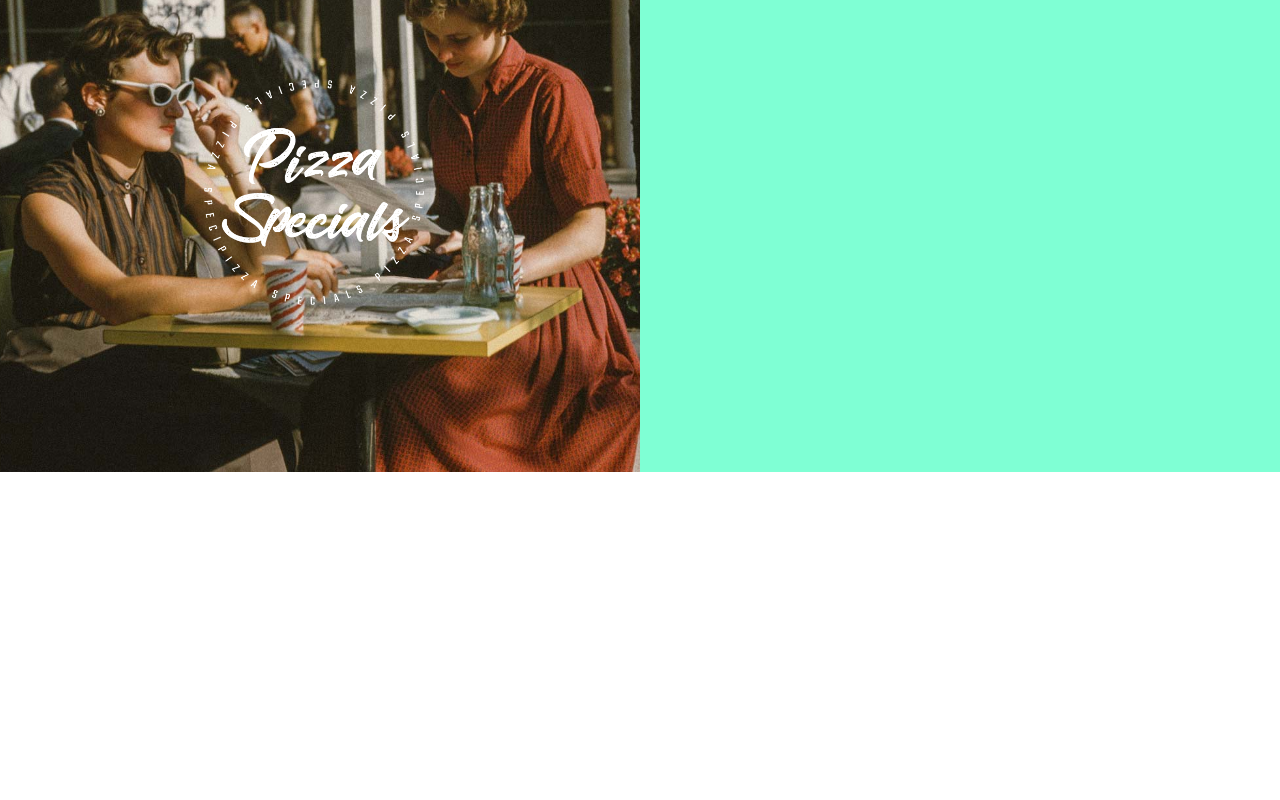
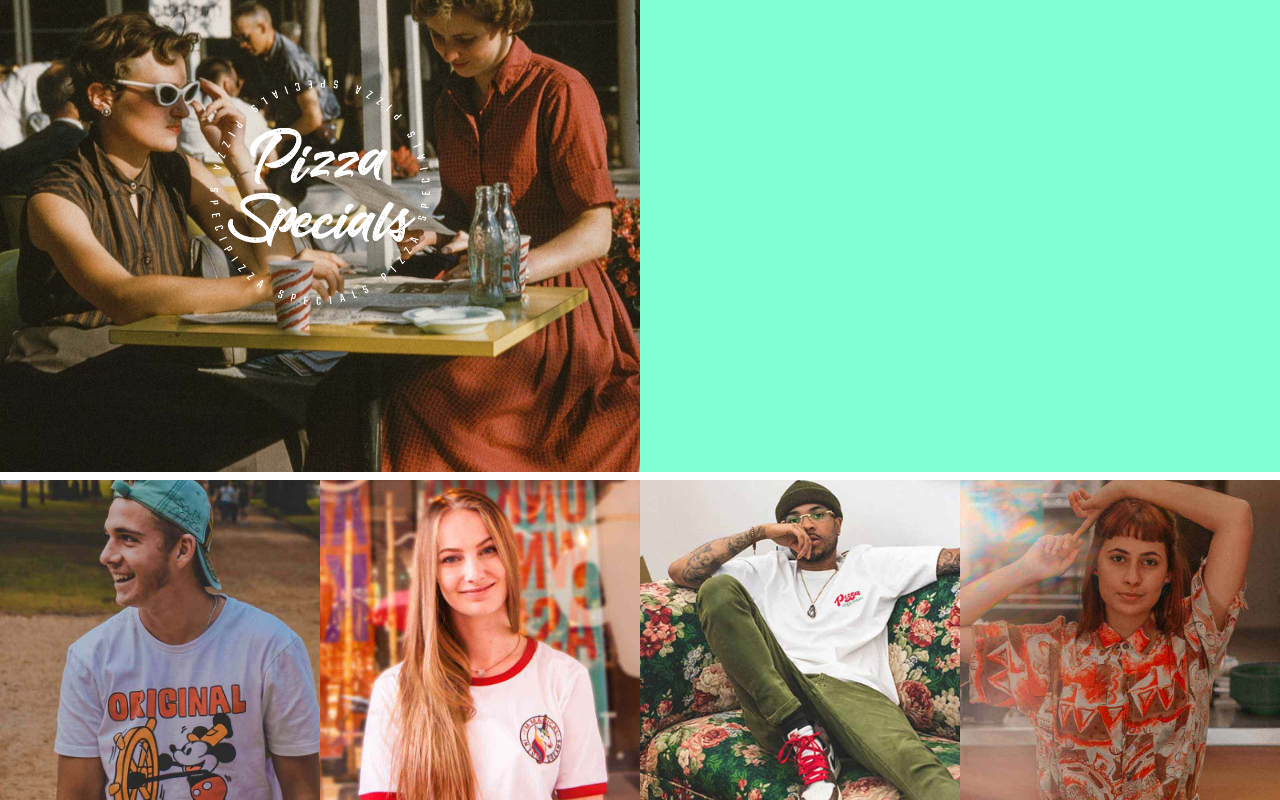
Before and after one commit to tiiaaaa/proj-html-vuejs, a Vue app: page / in a window 1280 px wide. Shown: the part 1156-1956 px from the top of the page. Before the commit the page ends 1636 px from the top, so only its background shows below. Built offline with nearby package versions, Linux system fonts and the light colour scheme.

Commit message:
aggiunta classe container-fluid nel component header, e riposizionato bottone laterale nel component heder-jumbo

```diff
--- a/src/components/Header.vue
+++ b/src/components/Header.vue
@@ -1,5 +1,5 @@
 <template>
-    <header>
+    <header class="container-fluid">
         <HeaderNav/>
         <HeaderJumbo/>
     </header>
--- a/src/components/HeaderComponents/HeaderJumbo.vue
+++ b/src/components/HeaderComponents/HeaderJumbo.vue
@@ -33,7 +33,7 @@ export default {
             height: 60px;
             width: 60px;
             top: 50%;
-            left: -20px;
+            left: -30px;
             transform: translate(0, -50%);
             transform: rotate(90deg);
             font-size: .7rem;
--- a/src/components/Main.vue
+++ b/src/components/Main.vue
@@ -1,19 +1,22 @@
 <template>
-    <main>
+    <main class="container-fluid">
         <MainFirstSection/>
         <MainSecondSection/>
+        <MainThirdSection/>
     </main>
 </template>
 
 <script>
 import MainFirstSection from './MainComponents/MainFirstSection.vue';
 import MainSecondSection from './MainComponents/MainSecondSection.vue';
+import MainThirdSection from './MainComponents/MainThirdSection.vue';
 
 export default {
     name: 'IndexMain',
     components: {
         MainFirstSection,
-        MainSecondSection
+        MainSecondSection,
+        MainThirdSection,
     }
 
 }
--- /dev/null
+++ b/src/components/MainComponents/MainThirdSection.vue
@@ -0,0 +1,24 @@
+<template>
+    <div id="main-third-section">
+        <BuildPizzaCollage/>
+        <GuysImmages/>
+    </div>
+</template>
+
+<script>
+import BuildPizzaCollage from './ThirdSectionComponents/BuildPizzaCollage.vue';
+import GuysImmages from './ThirdSectionComponents/GuysImmages.vue';
+
+export default {
+    name: 'MainThirdSection',
+    components:{
+        BuildPizzaCollage,
+        GuysImmages,
+    }
+
+}
+</script>
+
+<style>
+
+</style>
--- /dev/null
+++ b/src/components/MainComponents/ThirdSectionComponents/BuildPizzaCollage.vue
@@ -0,0 +1,16 @@
+<template>
+    <div>
+
+    </div>
+</template>
+
+<script>
+export default {
+    name:'BuildPizzaCollage',
+
+}
+</script>
+
+<style>
+
+</style>
--- /dev/null
+++ b/src/components/MainComponents/ThirdSectionComponents/GuysImmages.vue
@@ -0,0 +1,27 @@
+<template>
+    <section class="row">
+        <div class="col-3 p-0">
+            <img class="img-fluid" src="@/assets/img/h1-team-1a-700x700.jpg" alt="">
+        </div>
+        <div class="col-3 p-0">
+            <img class="img-fluid" src="@/assets/img/h1-team-2a.jpg" alt="">
+        </div>
+        <div class="col-3 p-0">
+            <img class="img-fluid" src="@/assets/img/h1-team-4a.jpg" alt="">
+        </div>
+        <div class="col-3 p-0">
+            <img class="img-fluid" src="@/assets/img/h1-team-3a.jpg" alt="">
+        </div>
+    </section>
+</template>
+
+<script>
+export default {
+    name:'GuysImmages.vue',
+
+}
+</script>
+
+<style>
+
+</style>
```
